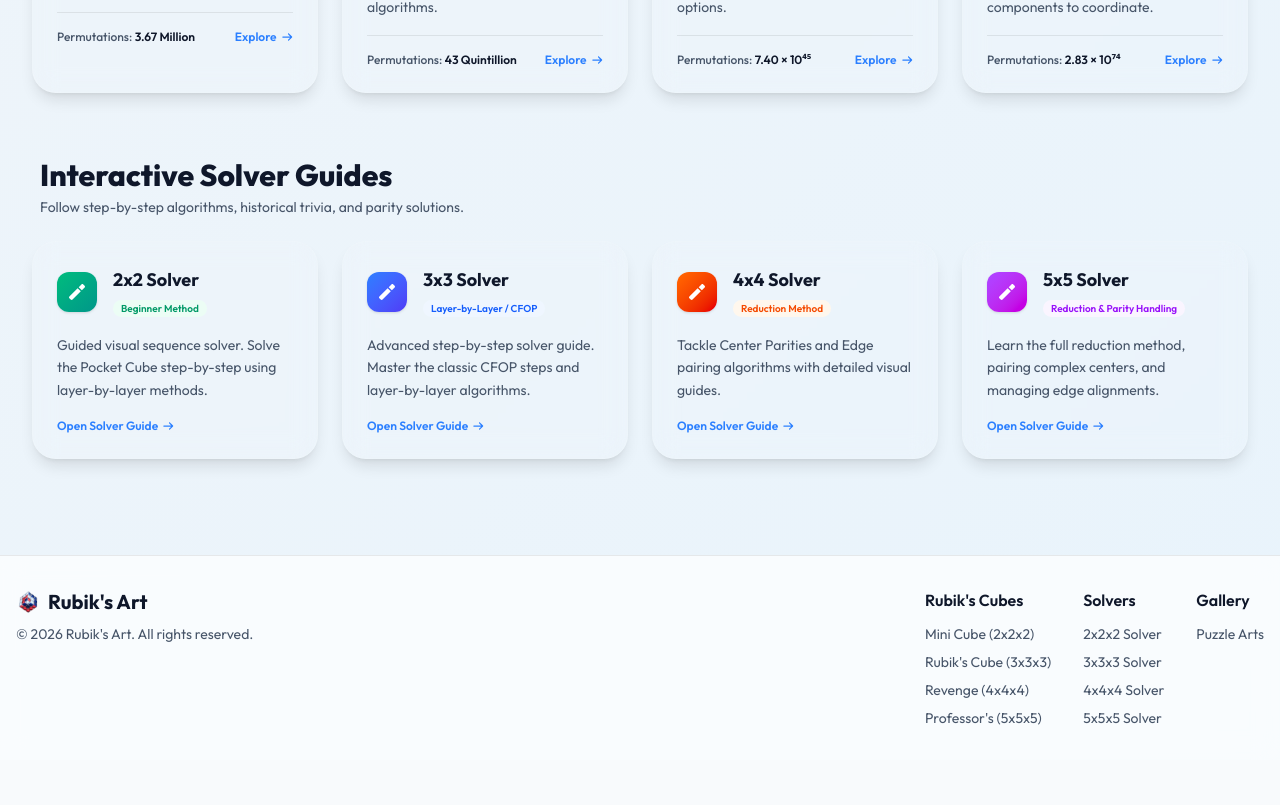
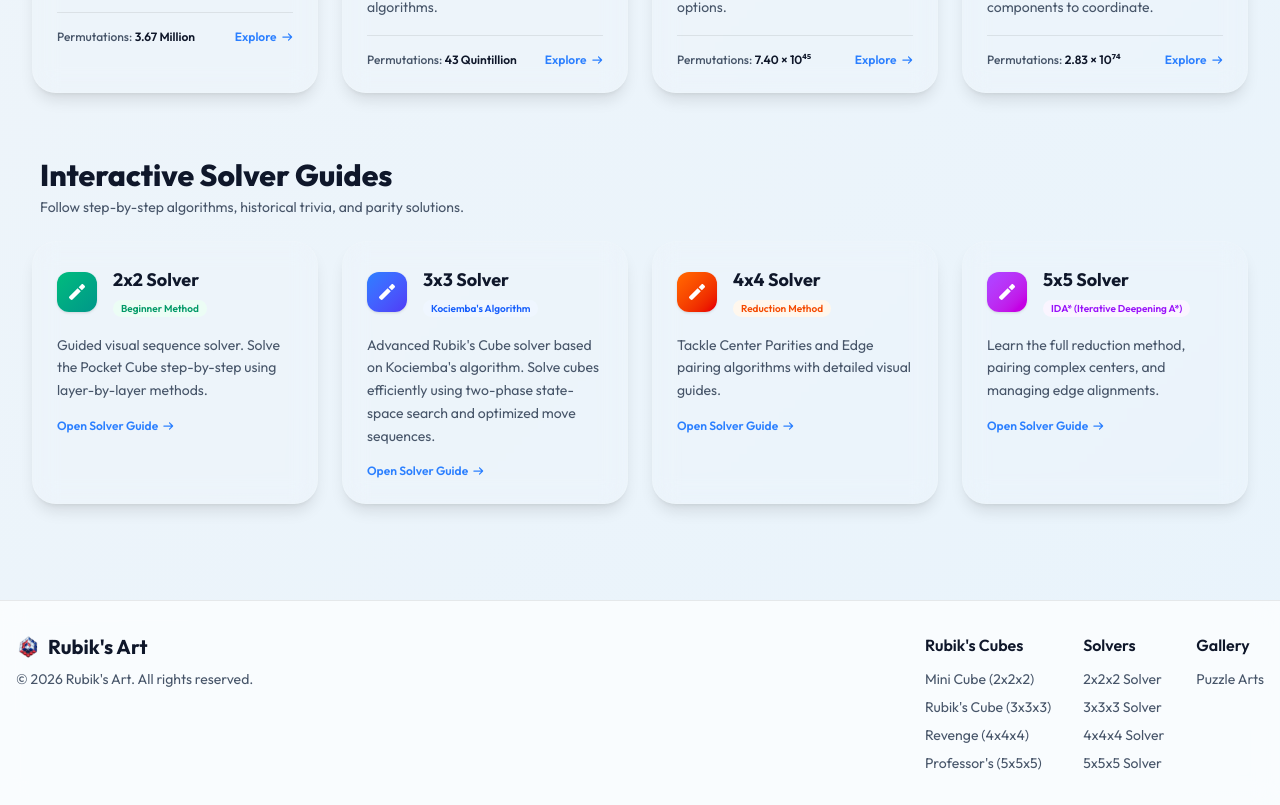
Before and after one commit to LakshanGunarathna/rubiks-art, a React (Vite) app: page / in a window 1280 px wide. Shown: the part 1651-2456 px from the top of the page. Before the commit the page ends 2411 px from the top, so only its background shows below. Built offline with nearby package versions, Linux system fonts and the light colour scheme.

Commit message:
fixed home ui

```diff
--- a/src/pages/Home.tsx
+++ b/src/pages/Home.tsx
@@ -172,8 +172,8 @@ export const Home: React.FC = () => {
     },
     {
       title: "3x3 Solver",
-      subtitle: "Advanced step-by-step solver guide. Master the classic CFOP steps and layer-by-layer algorithms.",
-      tag: "Layer-by-Layer / CFOP",
+      subtitle: "Advanced Rubik's Cube solver based on Kociemba's algorithm. Solve cubes efficiently using two-phase state-space search and optimized move sequences.",
+      tag: "Kociemba's Algorithm",
       path: "/solvers/3x3",
       accentClass: "from-blue-500 to-indigo-600",
       tagClass: "bg-blue-50 text-blue-600 dark:bg-blue-500/10 dark:text-blue-400",
@@ -191,7 +191,7 @@ export const Home: React.FC = () => {
     {
       title: "5x5 Solver",
       subtitle: "Learn the full reduction method, pairing complex centers, and managing edge alignments.",
-      tag: "Reduction & Parity Handling",
+      tag: "IDA* (Iterative Deepening A*)",
       path: "/solvers/5x5",
       accentClass: "from-purple-500 to-fuchsia-600",
       tagClass: "bg-purple-50 text-purple-600 dark:bg-purple-500/10 dark:text-purple-400",
```
